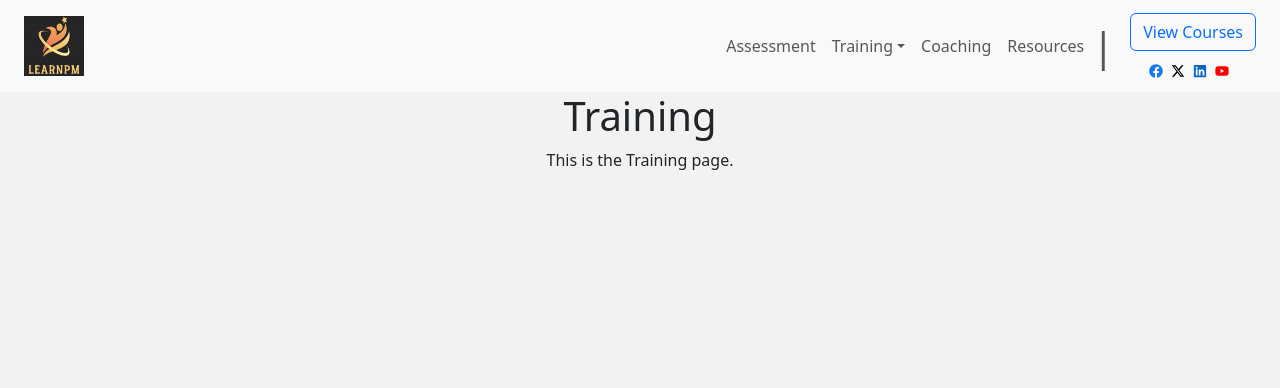
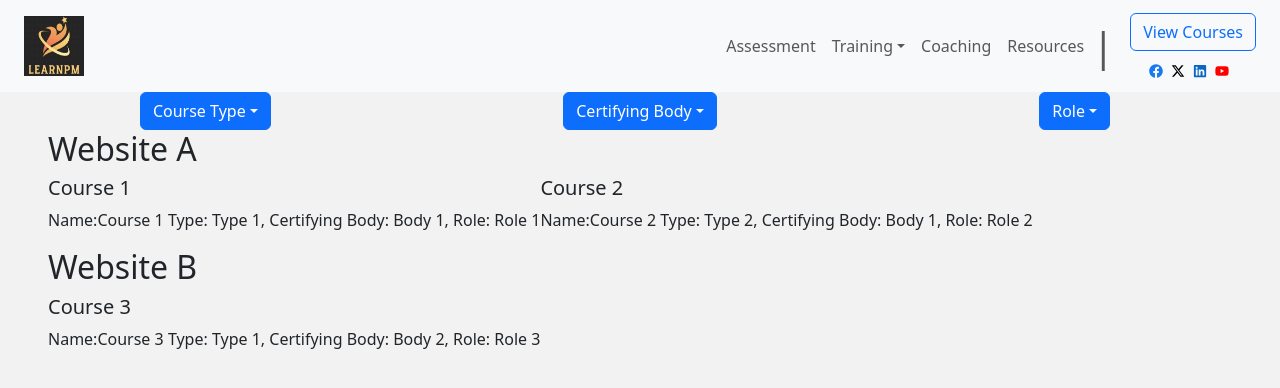
Before and after one commit to Mo2artGit/learnpm, a React (Create React App) app: page /learnpm/training in a window 1280 px wide. Shown: the top 388 px of the page. Built offline with nearby package versions, Linux system fonts and the light colour scheme.

Commit message:
made a filter structure for training page

```diff
--- a/public/index.html
+++ b/public/index.html
@@ -7,7 +7,7 @@
     <meta name="theme-color" content="#000000" />
     <meta
       name="description"
-      content="Web site created using create-react-app"
+      content="Website of Learn PM"
     />
     <link rel="apple-touch-icon" href="%PUBLIC_URL%/logo192.png" />
     <!--
--- a/src/components/Home.js
+++ b/src/components/Home.js
@@ -46,7 +46,9 @@ function Home() {
           </Carousel.Item>
           <Carousel.Item>
             <img src={Si2} className="d-block w-100" alt="Second slide" style={scrollImageStyle} />
-            <Button variant="light" style={buttonstyle}>Schedule An Assessment</Button>
+            <Link to="/assessment">
+              <Button variant="light" style={buttonstyle}>Schedule An Assessment</Button>
+            </Link>
             <Carousel.Caption className="mb-4">
               <h3>Assessment</h3>
               <p>Lorem ipsum dolor sit amet, consectetur adipiscing elit.</p>
--- a/src/components/Navigator.js
+++ b/src/components/Navigator.js
@@ -22,8 +22,8 @@ function NavigationBar() {
         <Nav className="justify-content-end align-items-center flex-grow-1 pe-3">
           <Nav.Link as={Link} to="/assessment">Assessment</Nav.Link>
           <NavDropdown title="Training" id="basic-nav-dropdown">
-            <NavDropdown.Item as={Link} to="/">Public</NavDropdown.Item>
-            <NavDropdown.Item as={Link} to="/">Corporate</NavDropdown.Item>
+            <NavDropdown.Item as={Link} to="/training">Public</NavDropdown.Item>
+            <NavDropdown.Item as={Link} to="/training">Corporate</NavDropdown.Item>
             <NavDropdown.Item as={Link} to="/upcoming">Upcoming Courses</NavDropdown.Item>
           </NavDropdown>
           <Nav.Link as={Link} to="/coaching">Coaching</Nav.Link>
--- a/src/components/Training.js
+++ b/src/components/Training.js
@@ -1,12 +1,120 @@
-import React from 'react';
+import React, { useState } from 'react';
+import { Dropdown, Row, Col } from 'react-bootstrap';
 
-function Training() {
+function CustomDropdown({ options, label, selectedOption, setSelectedOption, onReset }) {
+  const handleReset = () => {
+    setSelectedOption('');
+    if (onReset) {
+      onReset();
+    }
+  };
+
   return (
-    <div>
-      <h1>Training</h1>
-      <p>This is the Training page.</p>
-    </div>
+    <Dropdown>
+      <Dropdown.Toggle variant="primary" id="dropdown-basic">
+        {selectedOption ? selectedOption : label}
+      </Dropdown.Toggle>
+      <Dropdown.Menu>
+        {options.map(option => (
+          <Dropdown.Item
+            key={option}
+            active={selectedOption === option}
+            onClick={() => setSelectedOption(option)}
+          >
+            {option}
+          </Dropdown.Item>
+        ))}
+        <Dropdown.Divider />
+        <Dropdown.Item onClick={handleReset}>Reset</Dropdown.Item>
+      </Dropdown.Menu>
+    </Dropdown>
   );
 }
 
+function Training() {
+  // Sample list of courses
+  const courses = [
+    { name: 'Course 1', type: 'Type 1', certifyingBody: 'Body 1', role: 'Role 1', website: 'Website A' },
+    { name: 'Course 2', type: 'Type 2', certifyingBody: 'Body 1', role: 'Role 2', website: 'Website A' },
+    { name: 'Course 3', type: 'Type 1', certifyingBody: 'Body 2', role: 'Role 3', website: 'Website B' },
+    // Add more courses as needed
+  ];
+
+  // State for dropdown selections
+  const [courseType, setCourseType] = useState('');
+  const [certifyingBody, setCertifyingBody] = useState('');
+  const [role, setRole] = useState('');
+
+  // Filtered courses based on dropdown selections
+  const filteredCourses = courses.filter(course => {
+    return (!courseType || course.type === courseType) &&
+      (!certifyingBody || course.certifyingBody === certifyingBody) &&
+      (!role || course.role === role);
+  });
+
+  // Unique list of titles based on filtered courses
+  const filteredTitles = Array.from(new Set(filteredCourses.map(course => course.website)));
+
+  // Unique list of types
+  const certifyingTypes = Array.from(new Set(courses.map(course => course.type)));
+  // Unique list of certifying bodies
+  const certifyingBodies = Array.from(new Set(courses.map(course => course.certifyingBody)));
+  // Unique list of roles
+  const roles = Array.from(new Set(courses.map(course => course.role)));
+
+  return (
+    <div>
+      <Row className="justify-content-start">
+        <Col>
+          <CustomDropdown
+            label="Course Type"
+            options={certifyingTypes}
+            selectedOption={courseType}
+            setSelectedOption={setCourseType}
+            onReset={() => setCourseType('')}
+          />
+        </Col>
+        <Col>
+          <CustomDropdown
+            label="Certifying Body"
+            options={certifyingBodies}
+            selectedOption={certifyingBody}
+            setSelectedOption={setCertifyingBody}
+            onReset={() => setCertifyingBody('')}
+          />
+        </Col>
+        <Col>
+          <CustomDropdown
+            label="Role"
+            options={roles}
+            selectedOption={role}
+            setSelectedOption={setRole}
+            onReset={() => setRole('')}
+          />
+        </Col>
+      </Row>
+
+      {/* Display filtered courses */}
+      {
+        filteredTitles.map(title => (
+          <div className="text-start mx-5" key={title}>
+            <h2>{title}</h2>
+            <div className="d-flex flex-wrap">
+            {
+              filteredCourses.filter(course => course.website === title).map(course => (
+                <div key={course.name}>
+                  <h5>{course.name}</h5>
+                  <p>Name:{course.name} Type: {course.type}, Certifying Body: {course.certifyingBody}, Role: {course.role}</p>
+                </div>
+              ))
+            }
+            </div>
+          </div>
+        ))
+      }
+    </div >
+  );
+}
+
+
 export default Training;
```
Also changed, not shown: 1 other file (tests, documents, lock files or other folders).
